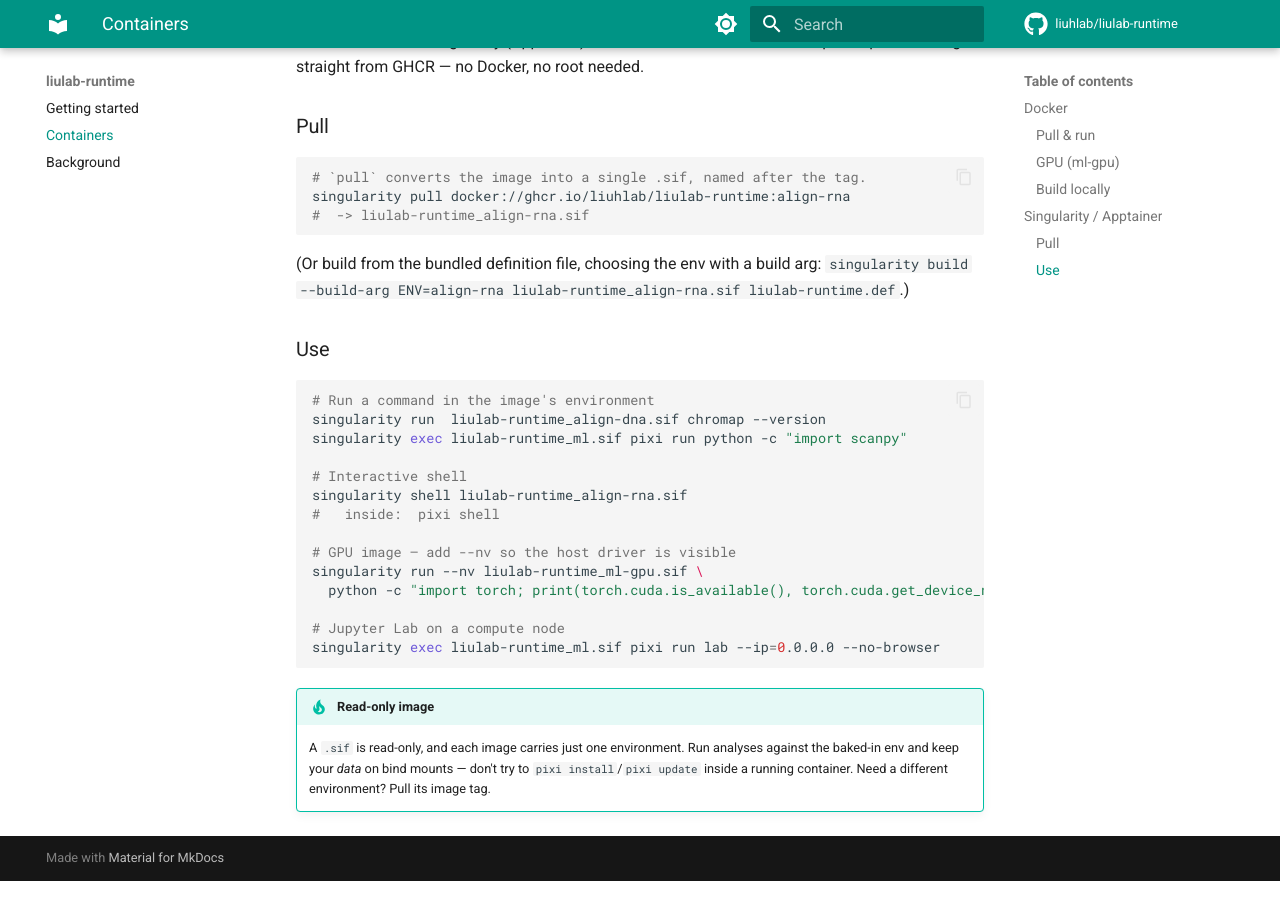
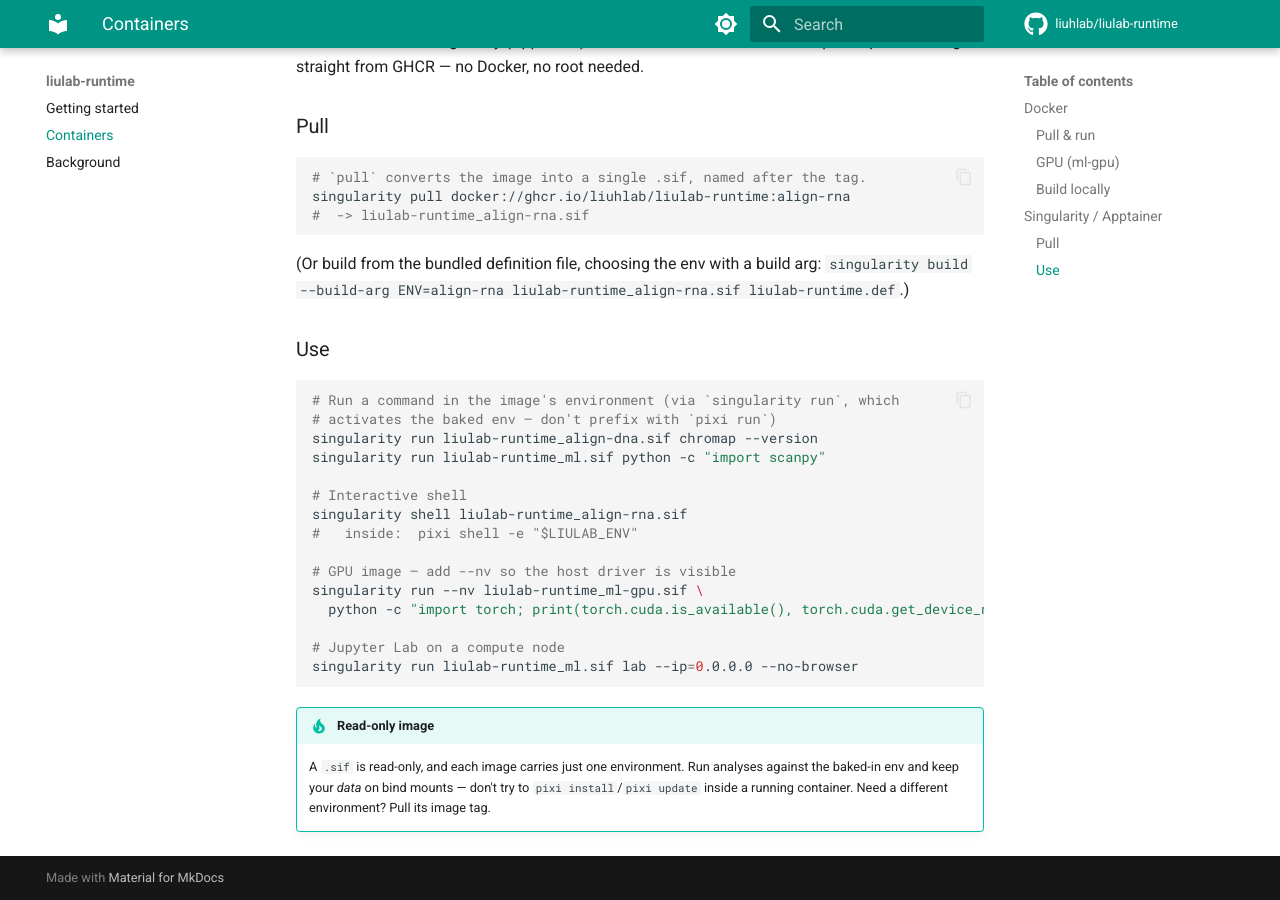
Before and after one commit to liuhlab/liulab-runtime, an MkDocs documentation site: the page built from docs/containers.md, in a window 1280 px wide and 900 px high, scrolled down 2044 px. Built offline with MkDocs 1.6.1 and Material for MkDocs 9.7.7, drawn with Linux system fonts in a browser that asks for light colours; comment, search, counter and statistics services are not loaded.

Commit message:
fix(docker): address PR review — per-env entrypoint + pin-free CI cleanup
Copilot review on PR #3:

- Entrypoint: per-env images install only $LIULAB_ENV, but the entrypoint ran
  `pixi …` verbatim, so `pixi run/shell` (no -e) targeted the absent `default`
  env. Now `pixi run`/`pixi shell` default to $LIULAB_ENV unless the caller
  passed -e/--environment; other pixi subcommands still pass through. Fixed the
  Singularity doc/help examples that bypass the entrypoint (`exec … pixi run`
  and bare `pixi shell`) to use `singularity run …` / `pixi shell -e`.
- CI: replaced `jlumbroso/free-disk-space@main` (moving third-party ref) with an
  inline, deterministic disk-cleanup step — no external action.

Entrypoint dispatch verified against a stubbed pixi for all arg shapes.

Co-Authored-By: Claude Opus 4.8 (1M context) <noreply@anthropic.com>

````diff
--- a/docs/containers.md
+++ b/docs/containers.md
@@ -103,20 +103,21 @@ singularity pull docker://ghcr.io/liuhlab/liulab-runtime:align-rna
 ### Use
 
 ```bash
-# Run a command in the image's environment
-singularity run  liulab-runtime_align-dna.sif chromap --version
-singularity exec liulab-runtime_ml.sif pixi run python -c "import scanpy"
+# Run a command in the image's environment (via `singularity run`, which
+# activates the baked env — don't prefix with `pixi run`)
+singularity run liulab-runtime_align-dna.sif chromap --version
+singularity run liulab-runtime_ml.sif python -c "import scanpy"
 
 # Interactive shell
 singularity shell liulab-runtime_align-rna.sif
-#   inside:  pixi shell
+#   inside:  pixi shell -e "$LIULAB_ENV"
 
 # GPU image — add --nv so the host driver is visible
 singularity run --nv liulab-runtime_ml-gpu.sif \
   python -c "import torch; print(torch.cuda.is_available(), torch.cuda.get_device_name(0))"
 
 # Jupyter Lab on a compute node
-singularity exec liulab-runtime_ml.sif pixi run lab --ip=0.0.0.0 --no-browser
+singularity run liulab-runtime_ml.sif lab --ip=0.0.0.0 --no-browser
 ```
 
 !!! tip "Read-only image"
````
Also changed, not shown: 3 other files.
